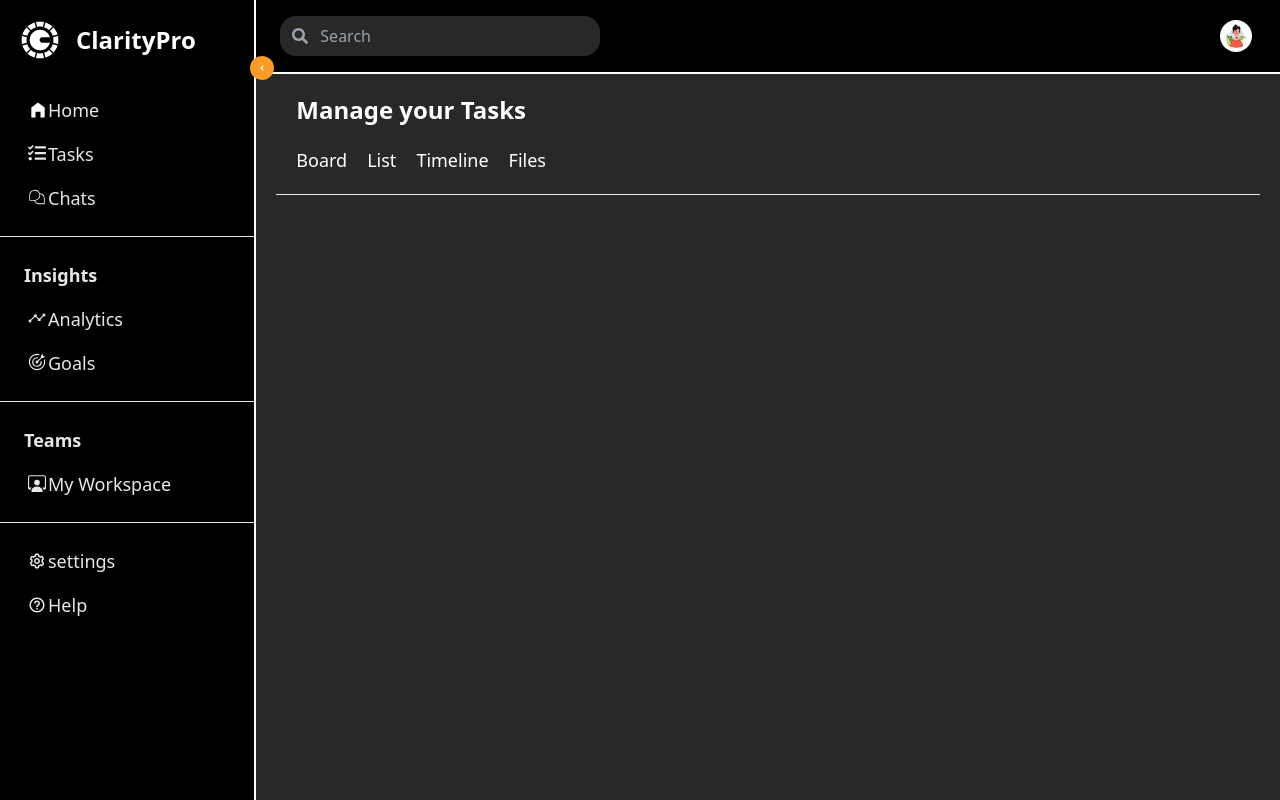
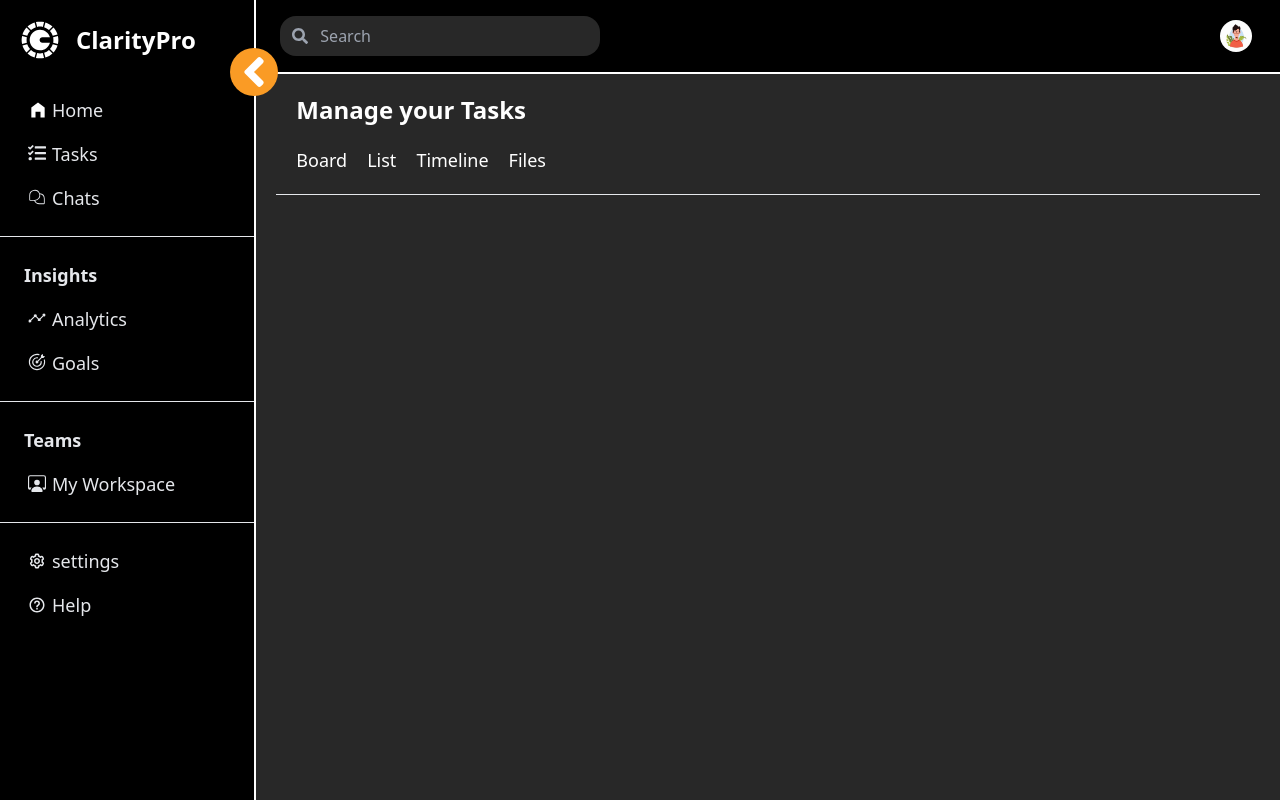
Before and after one commit to himanjalsaha/CLARITY-PRO, a React (Vite) app: page /tasks in a window 1280 px wide. Built offline with nearby package versions, Linux system fonts and the light colour scheme.

Commit message:
collapse issue fixed

```diff
--- a/src/components/SideNav.jsx
+++ b/src/components/SideNav.jsx
@@ -14,7 +14,7 @@ const SideNav = () => {
     const [open , setopen] = useState(true)
 
   return (
-    <div  className={` w-80 border-r-white border-r-2  bg-black  h-screen ${open? "w-80" : "w-20"} duration-300  relative `}>
+    <div  className={`  border-r-white border-r-2  bg-black  h-screen ${open? "w-80" : "w-20"} duration-300  relative `}>
 
          <div className='flex flex-row items-center justify-between text-white m-5  '>
             <div className='logo flex flex-row items-center'>
@@ -22,14 +22,14 @@ const SideNav = () => {
       <text className={` font-extrabold mx-4 font-sans text-2xl ${!open && "scale-0"} duration-300`}>ClarityPro</text>
             </div>
 
-           <button onClick={()=>setopen(!open)}><FaAngleRight className={`w-6 h-6 absolute ${open && "rotate-180"} bg-[#fa9b25] rounded-full w-12 h-12 p-2 -right-5 top-14 `}/></button>
+           <button onClick={()=>setopen(!open)}><FaAngleRight className={`w-12 h-12 absolute ${open && "rotate-180"} bg-[#fa9b25] rounded-full   -right-6 top-12 `}/></button>
       </div>
 
     <div className='my task'>
         <div className=' text-gray-200 text-lg flex  items-center flex-col m-2 p-2 '>
-            <li className='hover:bg-[#fa9b25] rounded-lg w-full p-2 items-center  flex flex-row'><MdHomeFilled className='m-1 text-2xl w-5 h-5 text-white absolute '/><text className={`${!open && "scale-0"} duration-300 mx-6`} ><Link to='/'>Home</Link></text></li>
-           <li className='hover:bg-[#fa9b25] rounded-lg w-full p-2 flex flex-row'><FaTasks className='m-1 absolute'/><text className={`${!open && "scale-0"} duration-300 mx-6 block`} > <Link to='/tasks'>Tasks</Link></text></li>
-            <li className='hover:bg-[#fa9b25] rounded-lg w-full p-2 flex flex-row'><PiChatsTeardropLight className='m-1 absolute'/> <text className={`${!open && "scale-0"} duration-300 mx-6`}>Chats</text></li>
+            <li className='hover:bg-[#fa9b25] rounded-lg w-full p-2 items-center  flex flex-row'><MdHomeFilled className='m-1 text-2xl w-5 h-5 text-white absolute '/><text className={`${!open && "scale-0"} duration-300 mx-7`} ><Link to='/'>Home</Link></text></li>
+           <li className='hover:bg-[#fa9b25] rounded-lg w-full p-2 flex flex-row'><FaTasks className='m-1 absolute'/><text className={`${!open && "scale-0"} duration-300 mx-7 block`} > <Link to='/tasks'>Tasks</Link></text></li>
+            <li className='hover:bg-[#fa9b25] rounded-lg w-full p-2 flex flex-row'><PiChatsTeardropLight className='m-1 absolute'/> <text className={`${!open && "scale-0"} duration-300 mx-7`}>Chats</text></li>
 
         </div>
 
@@ -39,8 +39,8 @@ const SideNav = () => {
     <div className='insights'>
         <ul className=' text-gray-200 text-lg flex justify-center items-center flex-col m-2 p-2 '>
         <li className={` rounded-lg w-full p-2 flex flex-row ${!open && "scale-0"} duration-300  font-bold`}>Insights</li>
-            <li className='hover:bg-[#fa9b25] rounded-lg w-full p-2 flex flex-row'><IoAnalytics className='m-1 absolute'/><text className={`${!open && "scale-0"} duration-300 mx-6`}>Analytics</text></li>
-            <li className='hover:bg-[#fa9b25] rounded-lg w-full p-2 flex flex-row'><GoGoal className='m-1 absolute'/><text className={`${!open && "scale-0"} duration-300 mx-6`}>Goals</text></li>
+            <li className='hover:bg-[#fa9b25] rounded-lg w-full p-2 flex flex-row'><IoAnalytics className='m-1 absolute'/><text className={`${!open && "scale-0"} duration-300 mx-7`}>Analytics</text></li>
+            <li className='hover:bg-[#fa9b25] rounded-lg w-full p-2 flex flex-row'><GoGoal className='m-1 absolute'/><text className={`${!open && "scale-0"} duration-300 mx-7`}>Goals</text></li>
 
         </ul>
         <hr/>
@@ -48,7 +48,7 @@ const SideNav = () => {
     <div className='Teams'>
         <ul className=' text-gray-200 text-lg flex justify-center items-center flex-col m-2 p-2 '>
         <li className={` rounded-lg w-full p-2 flex flex-row ${!open && "scale-0"} duration-300  font-bold`}>Teams</li>
-            <li className='hover:bg-[#fa9b25] rounded-lg w-full p-2 flex flex-row'><BsPersonWorkspace className='m-1 absolute'/><text className={`${!open && "scale-0"} duration-300 mx-6`}>My Workspace</text></li>
+            <li className='hover:bg-[#fa9b25] rounded-lg w-full p-2 flex flex-row'><BsPersonWorkspace className='m-1 absolute'/><text className={`${!open && "scale-0"} duration-300 mx-7`}>My Workspace</text></li>
 
         </ul>
     </div>
@@ -56,8 +56,8 @@ const SideNav = () => {
     <div className='additional'>
         <ul className=' text-gray-200 text-lg flex justify-center items-center flex-col m-2 p-2 '>
 
-            <li className='hover:bg-[#fa9b25]  items-center rounded-lg w-full p-2 flex flex-row'><BiCog  className='m-1 absolute'/><text className={`${!open && "scale-0"} duration-300 mx-6`}>settings</text></li>
-            <li className='hover:bg-[#fa9b25]  items-center rounded-lg w-full p-2 flex flex-row'><BiHelpCircle  className='m-1 absolute'/><text className={`${!open && "scale-0"} duration-300 mx-6`}>Help</text></li>
+            <li className='hover:bg-[#fa9b25]  items-center rounded-lg w-full p-2 flex flex-row'><BiCog  className='m-1 absolute'/><text className={`${!open && "scale-0"} duration-300 mx-7`}>settings</text></li>
+            <li className='hover:bg-[#fa9b25]  items-center rounded-lg w-full p-2 flex flex-row'><BiHelpCircle  className='m-1 absolute'/><text className={`${!open && "scale-0"} duration-300 mx-7`}>Help</text></li>
 
 
         </ul>
```
